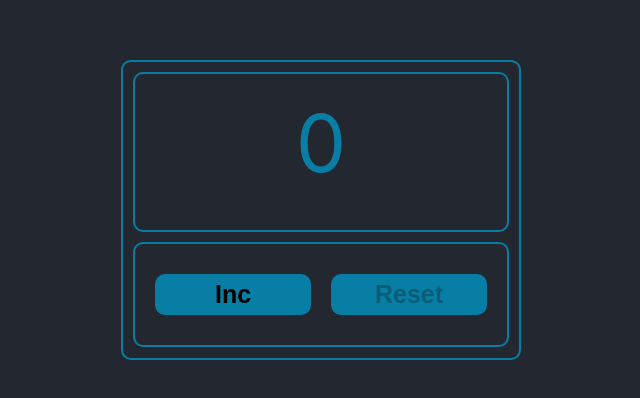
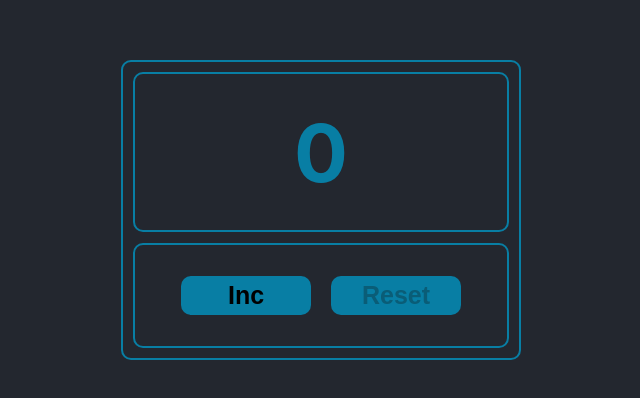
Before and after one commit to krawtschenko/counter, a React (Create React App) app: page / in a window 1280 px wide. Shown: the part 190-588 px from the top of the page, without its empty margins (319-959 px from the left). Built offline with nearby package versions, Linux system fonts and the light colour scheme.

Commit message:
fixed css

```diff
--- a/src/App.css
+++ b/src/App.css
@@ -6,8 +6,8 @@
 .App {
   width: 100%;
   height: 100vh;
-  display: grid;
+  display: flex;
+  justify-content: center;
   align-items: center;
-  justify-items: center;
   background-color: rgb(35 39 47);
 }
--- a/src/App.tsx
+++ b/src/App.tsx
@@ -1,29 +1,21 @@
 import React, {useState} from 'react';
 import './App.css';
-import {Wrapper, WrapperButtons, WrapperDisplay} from "./style/Wrappers";
+import {Wrapper, WrapperButtons, WrapperDisplay} from "./style/Wrapper";
 import {Button} from "./style/Button";
 
 function App() {
-	const [count, setCount] = useState(0)
+	const [count, setCount] = useState<number>(0)
 	const min = 0, max = 5
-
-	function increment() {
-		setCount(count => count + 1)
-	}
-
-	function reset() {
-		setCount(min)
-	}
 
 	return (
 		<div className="App">
 			<Wrapper>
 				<WrapperDisplay current={count} max={max}>
-					{count}
+					<h3>{count}</h3>
 				</WrapperDisplay>
 				<WrapperButtons>
-					<Button disabled={count === max} onClick={increment}>Inc</Button>
-					<Button disabled={count === min} onClick={reset}>Reset</Button>
+					<Button disabled={count === max} onClick={() => setCount(count => count + 1)}>Inc</Button>
+					<Button disabled={count === min} onClick={() => setCount(min)}>Reset</Button>
 				</WrapperButtons>
 			</Wrapper>
 		</div>
--- a/src/style/Button.ts
+++ b/src/style/Button.ts
@@ -1,7 +1,8 @@
 import styled from "styled-components";
 
 export const Button = styled.button`
-  padding: 3px;
+  padding: 5px 20px;
+	min-width: 130px;
   text-align: center;
   font-size: 25px;
   font-weight: bold;
--- a/src/style/Wrappers.ts
+++ b/src/style/Wrapper.ts
@@ -4,26 +4,32 @@ export const Wrapper = styled.div`
   padding: 10px;
   width: 400px;
   height: 300px;
+  display: flex;
+  flex-direction: column;
+  justify-content: space-between;
   border: 2px rgb(8 126 164) solid;
   border-radius: 10px;
 `
 
 export const WrapperDisplay = styled(Wrapper)<IWrapperDisplay>`
-  padding: 20px 10px;
   width: 100%;
   height: 160px;
-  text-align: center;
-  font-size: 80px;
+  flex-direction: row;
+  align-items: center;
+  justify-content: center;
   color: ${({current, max}) => current === max ? 'darkred' : 'rgb(8 126 164)'};
+
+  h3 {
+    font-size: 80px;
+  }
 `
 
 export const WrapperButtons = styled(Wrapper)`
   width: 100%;
-  margin-top: 10px;
-  padding: 30px 20px 30px;
   height: 105px;
-  display: grid;
-  grid-template-columns: 1fr 1fr;
+  flex-direction: row;
+  justify-content: center;
+  align-items: center;
   column-gap: 20px;
 `
 
```
